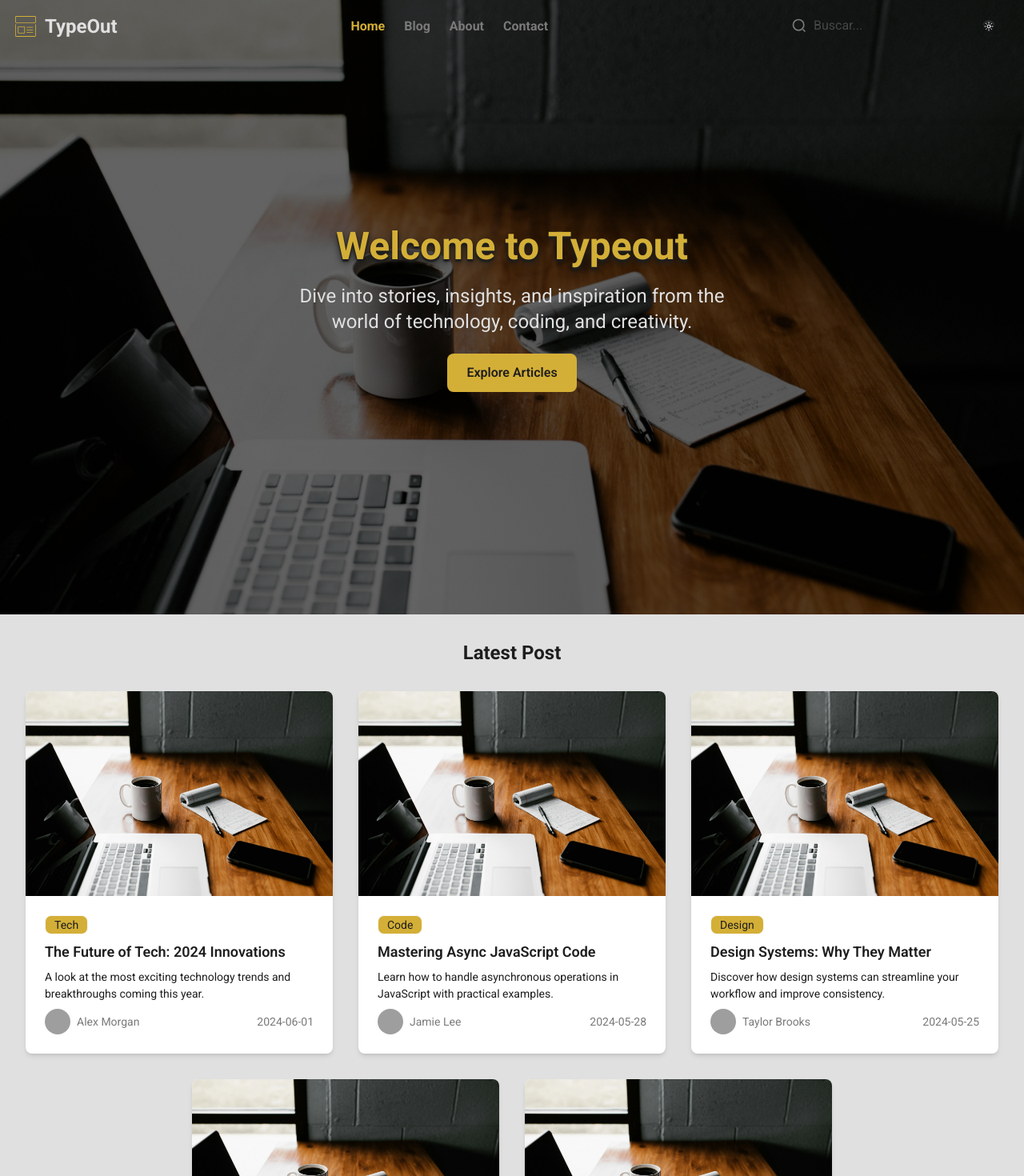
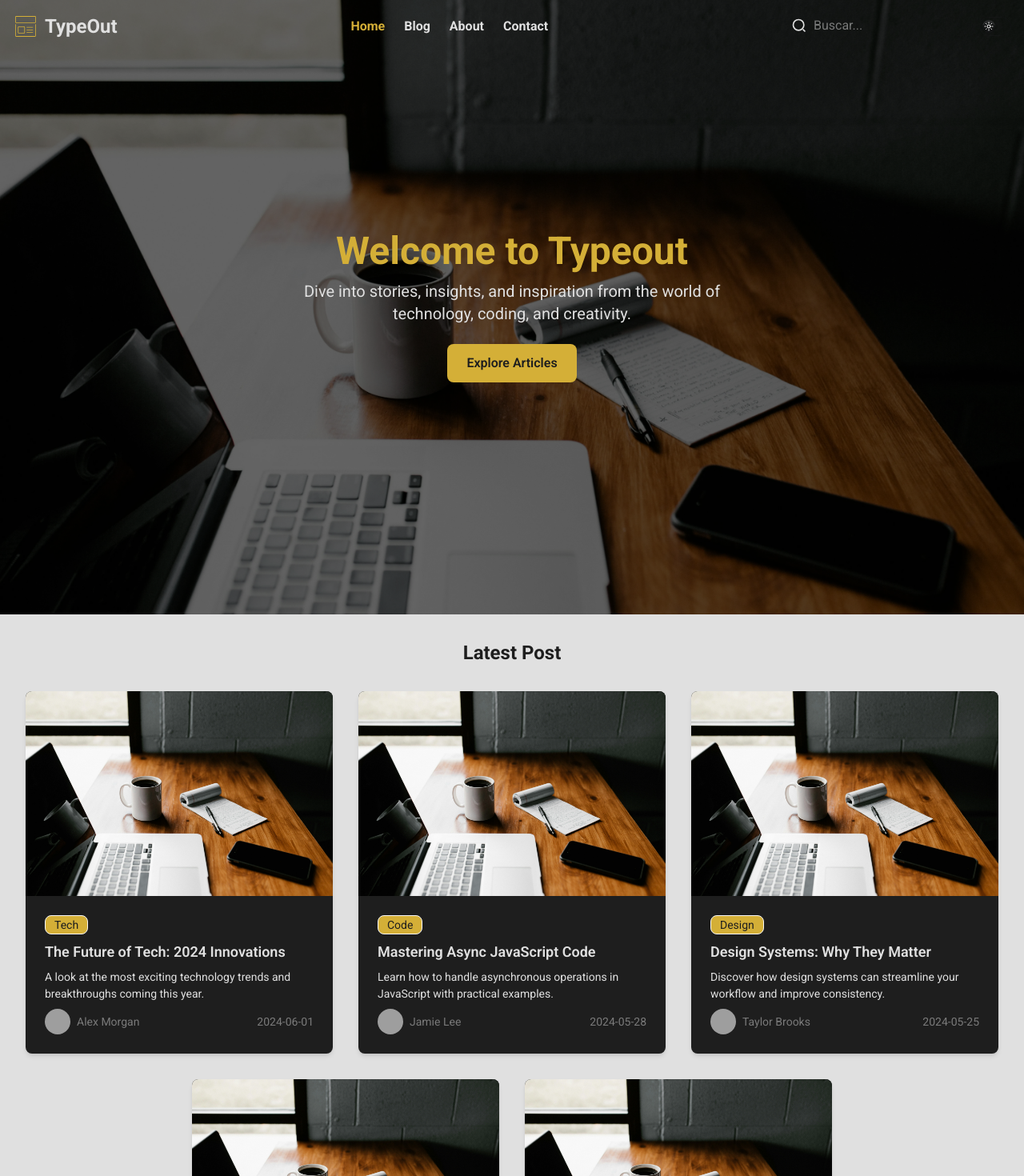
Before and after one commit to ProgramadorXP/Frontend_Blog, a React (Vite) app: page / in a window 1280 px wide. Shown: the top 1470 px of the page at 80% size. Built offline with nearby package versions, Linux system fonts and the light colour scheme; grey boxes are pictures that could not be loaded.

Commit message:
header scroll color changed, searchInput, latestPosts & hero text styles changed

```diff
--- a/src/components/header/Header.tsx
+++ b/src/components/header/Header.tsx
@@ -5,11 +5,13 @@ import ThemeSwitch from "./ThemeSwitch";
 
 export default function Header() {
   const [visible, setVisible] = useState(true);
+  const [atTop, setAtTop] = useState(true);
   const lastScrollY = useRef(0);
   const ticking = useRef(false);
 
   const handleScroll = useCallback(() => {
     const currentY = window.scrollY;
+    setAtTop(currentY === 0);
     if (currentY > lastScrollY.current && currentY > 100) {
       setVisible(false); // scroll hacia abajo
     } else {
@@ -32,15 +34,20 @@ export default function Header() {
 
   return (
     <header
-      className={`fixed top-0 left-0 w-full z-50 transition-transform duration-300 ${
-        visible ? "translate-y-0" : "-translate-y-full"
-      }`}
+      className={`fixed top-0 left-0 w-full z-50 transition-transform duration-300
+    ${visible ? "translate-y-0" : "-translate-y-full"}
+        ${
+          atTop
+            ? "bg-transparent border-transparent"
+            : "bg-[rgba(30,30,30,0.95)] backdrop-blur-sm"
+        }
+  `}
     >
       <div className="container mx-auto px-4 py-3 flex flex-col gap-2 xs:flex-row xs:items-center xs:justify-between">
         {/* Logo */}
         <Link
           to="/"
-          className="flex items-center justify-center gap-2 font-bold text-xl text-text-primary"
+          className="flex items-center justify-center gap-2 font-bold text-xl"
         >
           {/* Logo Icon */}
           <img src="iconGold.svg" alt="Logo" className="size-8" />
@@ -55,7 +62,7 @@ export default function Header() {
               `font-bold transition-colors ${
                 isActive
                   ? "text-gold-accent"
-                  : "text-muted-gray  hover:text-gold-accent"
+                  : "text-light-gray hover:text-gold-accent"
               }`
             }
           >
@@ -67,7 +74,7 @@ export default function Header() {
               `font-bold transition-colors ${
                 isActive
                   ? "text-gold-accent"
-                  : "text-muted-gray hover:text-gold-accent"
+                  : "text-light-gray hover:text-gold-accent"
               }`
             }
           >
@@ -79,7 +86,7 @@ export default function Header() {
               `font-bold transition-colors ${
                 isActive
                   ? "text-gold-accent"
-                  : "text-muted-gray hover:text-gold-accent"
+                  : "text-light-gray hover:text-gold-accent"
               }`
             }
           >
@@ -91,7 +98,7 @@ export default function Header() {
               `font-bold transition-colors ${
                 isActive
                   ? "text-gold-accent"
-                  : "text-muted-gray hover:text-gold-accent"
+                  : "text-light-gray hover:text-gold-accent"
               }`
             }
           >
@@ -113,7 +120,7 @@ export default function Header() {
             `font-bold text-sm transition-colors ${
               isActive
                 ? "text-gold-accent"
-                : "text-muted-gray hover:text-gold-accent"
+                : "text-light-gray hover:text-gold-accent"
             }`
           }
         >
@@ -125,7 +132,7 @@ export default function Header() {
             `font-bold text-sm transition-colors ${
               isActive
                 ? "text-gold-accent"
-                : "text-muted-gray hover:text-gold-accent"
+                : "text-light-gray hover:text-gold-accent"
             }`
           }
         >
@@ -137,7 +144,7 @@ export default function Header() {
             `font-bold text-sm transition-colors ${
               isActive
                 ? "text-gold-accent"
-                : "text-muted-gray hover:text-gold-accent"
+                : "text-light-gray hover:text-gold-accent"
             }`
           }
         >
@@ -149,7 +156,7 @@ export default function Header() {
             `font-bold text-sm transition-colors ${
               isActive
                 ? "text-gold-accent"
-                : "text-muted-gray hover:text-gold-accent"
+                : "text-light-gray hover:text-gold-accent"
             }`
           }
         >
--- a/src/components/header/SearchInput.tsx
+++ b/src/components/header/SearchInput.tsx
@@ -5,9 +5,9 @@ export default function SearchInput() {
         type="text"
         id="searchInput"
         placeholder="Buscar..."
-        className="w-full pl-10 pr-4 py-2 bg-border text-muted-gray rounded-none border-b border-transparent focus:border-b focus:border-gold-accent focus:text-light-gray focus:outline-none transition"
+        className="w-full pl-10 pr-4 py-2 bg-border text-light-gray rounded-none border-b border-transparent focus:border-b focus:border-gold-accent focus:text-light-gray focus:outline-none transition"
       />
-      <span className="absolute left-3 top-2.5 text-muted-gray">
+      <span className="absolute left-3 top-2.5 text-light-gray">
         {/* Search icon */}
         <svg className="w-5 h-5" fill="none" stroke="currentColor" strokeWidth={2} viewBox="0 0 24 24">
           <circle cx="11" cy="11" r="8" />
--- a/src/components/home/Hero.tsx
+++ b/src/components/home/Hero.tsx
@@ -14,13 +14,11 @@ export default function Hero() {
       <div className="relative z-10 flex items-center justify-center h-full">
         <div className="text-center px-4 max-w-xl mx-auto">
           <h2
-            className="font-bold text-gold-accent text-shadow-lg text-shadow-dark-base
-            text-2xl xs:text-3xl sm:text-4xl md:text-5xl leading-tight md:leading-tight lg:leading-tight
-            "
+            className="font-bold text-gold-accent text-2xl xs:text-3xl sm:text-4xl md:text-5xl"
           >
             Welcome to Typeout
           </h2>
-          <p className="mt-3 sm:mt-4 text-base xs:text-lg md:text-xl lg:text-2xl text-light-gray">
+          <p className="mt-3 xs:text-lg md:text-xl text-light-gray">
             Dive into stories, insights, and inspiration from the world of
             technology, coding, and creativity.
           </p>
--- a/src/components/home/LatestPosts.tsx
+++ b/src/components/home/LatestPosts.tsx
@@ -59,7 +59,7 @@ export default function LatestPosts() {
       </h2>
       <div className="flex gap-8 flex-wrap justify-center">
         {mockPosts.map((post) => (
-          <div key={post.id} className="card bg-white w-96 shadow-md">
+          <div key={post.id} className="card bg-dark-base w-96 shadow-md">
             <figure>
               <img src={post.image} alt="Shoes" />
             </figure>
@@ -67,8 +67,8 @@ export default function LatestPosts() {
               <div className="badge badge-md bg-gold-accent text-dark-base">
                 {post.category}
               </div>
-              <h2 className="card-title text-dark-base">{post.title}</h2>
-              <p className="text-dark-base">{post.summary}</p>
+              <h2 className="card-title text-light-gray">{post.title}</h2>
+              <p className="text-light-gray">{post.summary}</p>
               <div className="card-actions justify-between items-center">
                 <div className="card-actions flex items-center text-muted-gray">
                   <div className="avatar">
```
Also changed, not shown: 1 other file (tests, documents, lock files or other folders).
